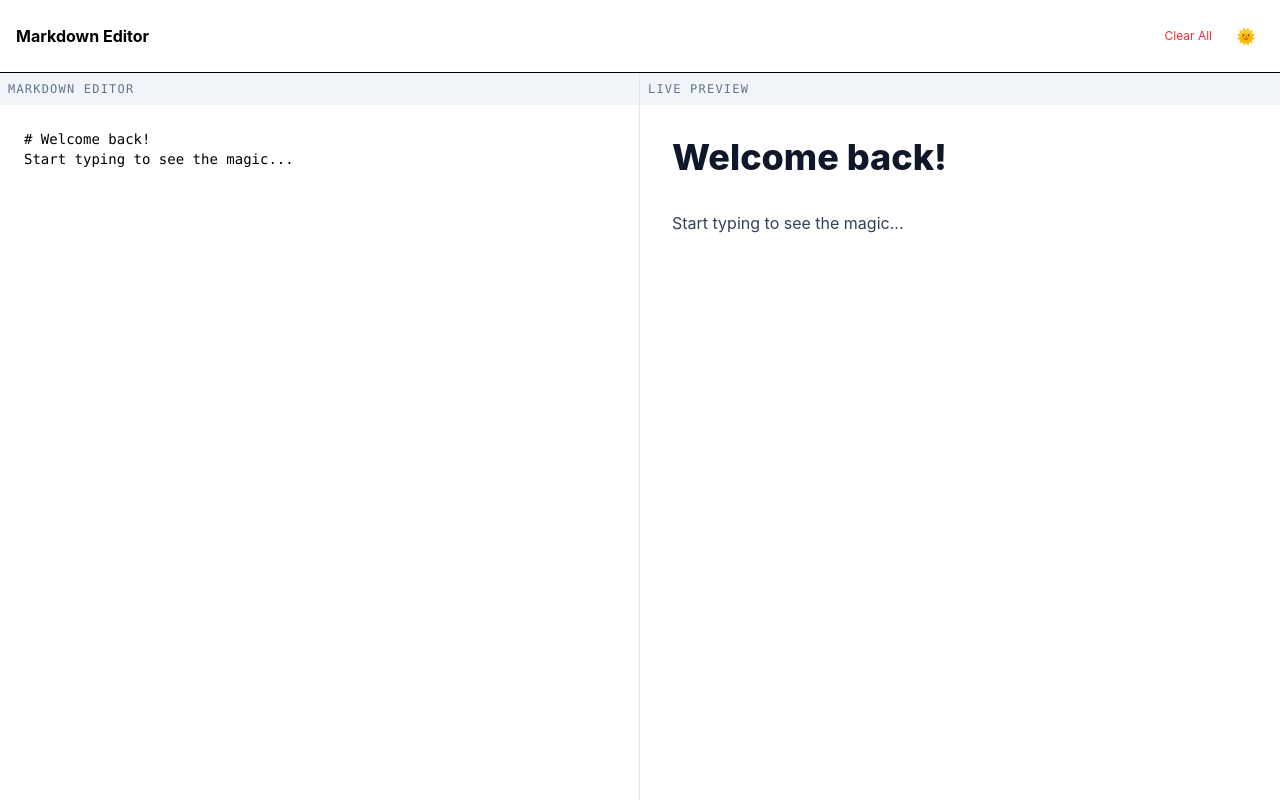
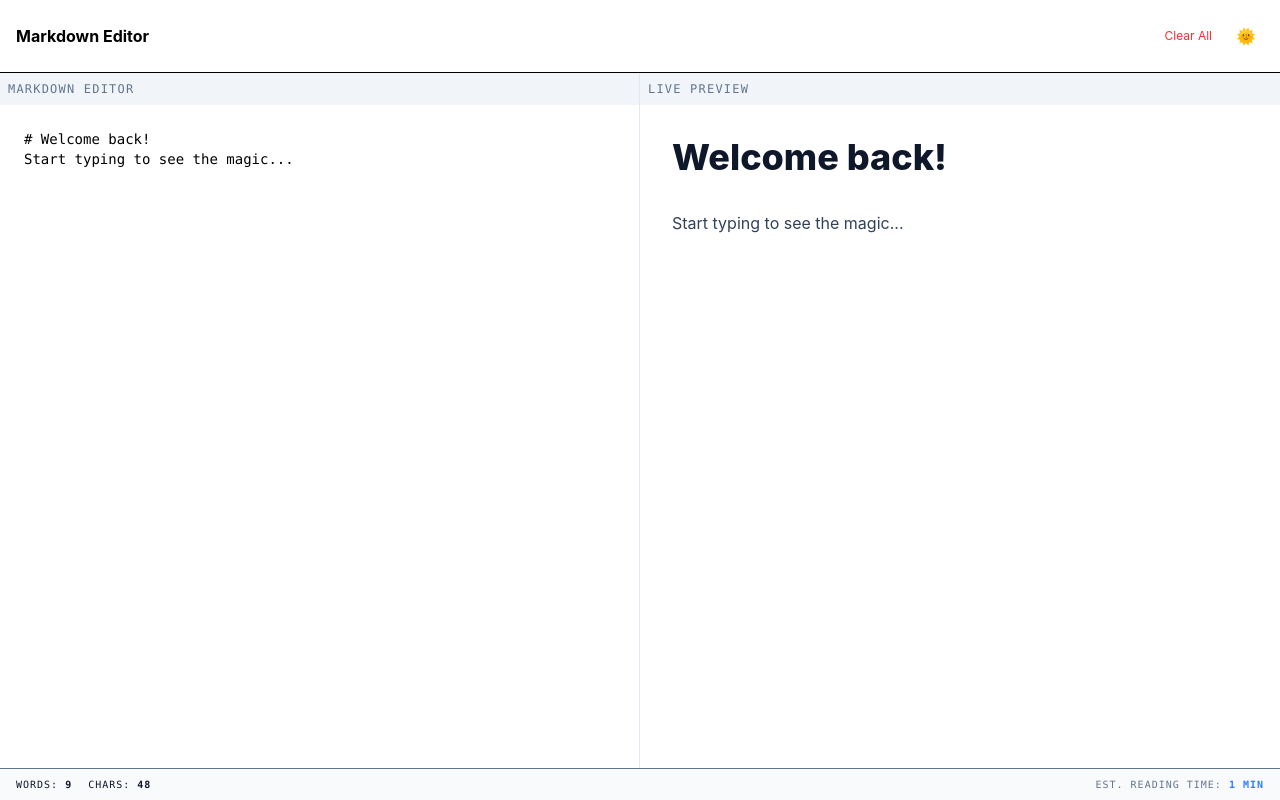
Before and after one commit to Rawiya-Lou/markdown-app, a React (Vite) app: page / in a window 1280 px wide. Built offline with nearby package versions, Linux system fonts and the light colour scheme.

Commit message:
Adding a footer that shows the words count and stats

```diff
--- a/src/App.tsx
+++ b/src/App.tsx
@@ -51,6 +51,12 @@ const App = () => {
       }
     }
   };
+  // logic to calc stats
+  const stats = {
+  words: markdown.trim() ? markdown.trim().split(/\s+/).length : 0,
+  chars: markdown.length,
+  minutes: Math.ceil((markdown.trim().split(/\s+/).length) / 200)
+};
 
   return (
 
@@ -95,6 +101,15 @@ const App = () => {
         </div>
       </section>
     </main>
+     <footer className="flex justify-between items-center px-4 py-2 bg-slate-50 dark:bg-slate-900 border-t dark:border-slate-800 text-[10px] font-mono uppercase tracking-widest text-slate-500">
+      <div className="flex gap-4 text-slate-900 dark:text-white">
+        <span>Words: <span className="text-slate-900 dark:text-white font-bold">{stats.words}</span></span>
+        <span>Chars: <span className="text-slate-900 dark:text-white font-bold">{stats.chars}</span></span>
+      </div>
+      <div>
+        <span>Est. Reading Time: <span className="text-blue-500 font-bold">{stats.minutes} min</span></span>
+      </div>
+    </footer>
     </div>
   );
 };
```
